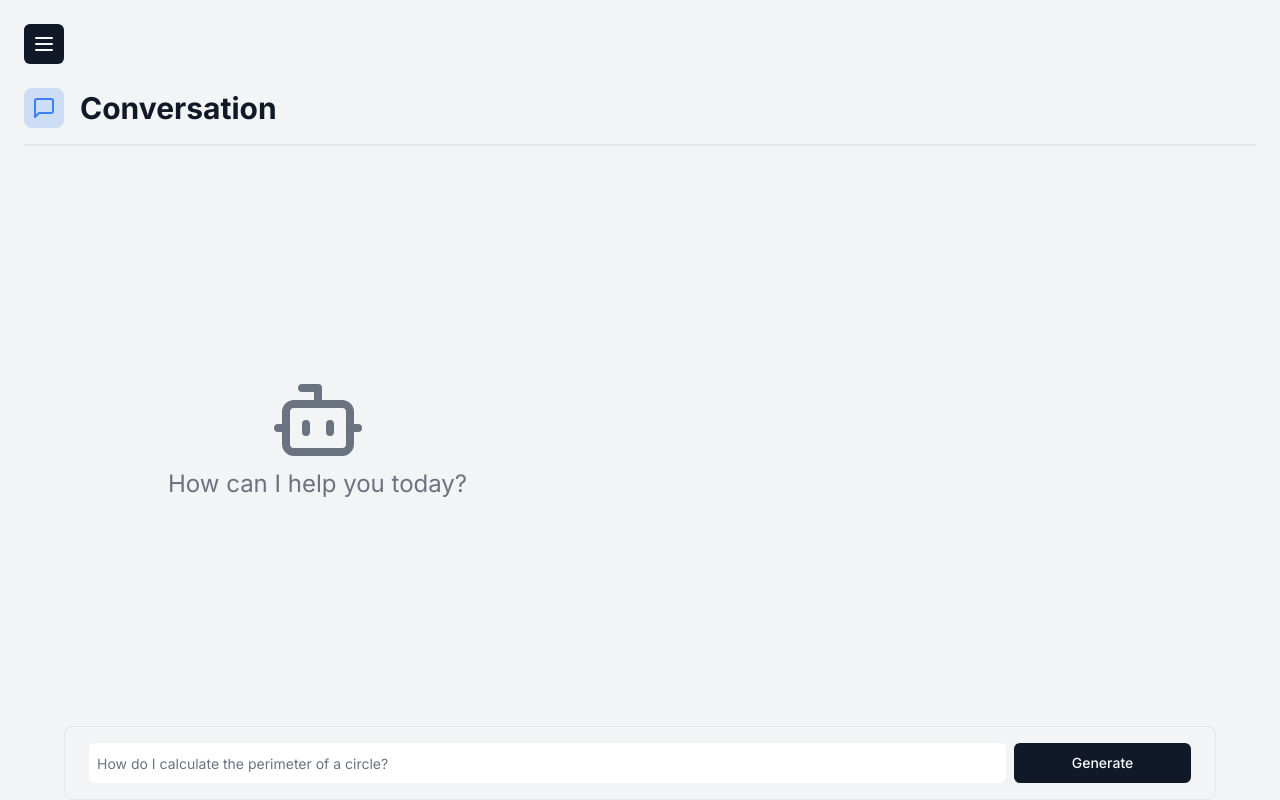
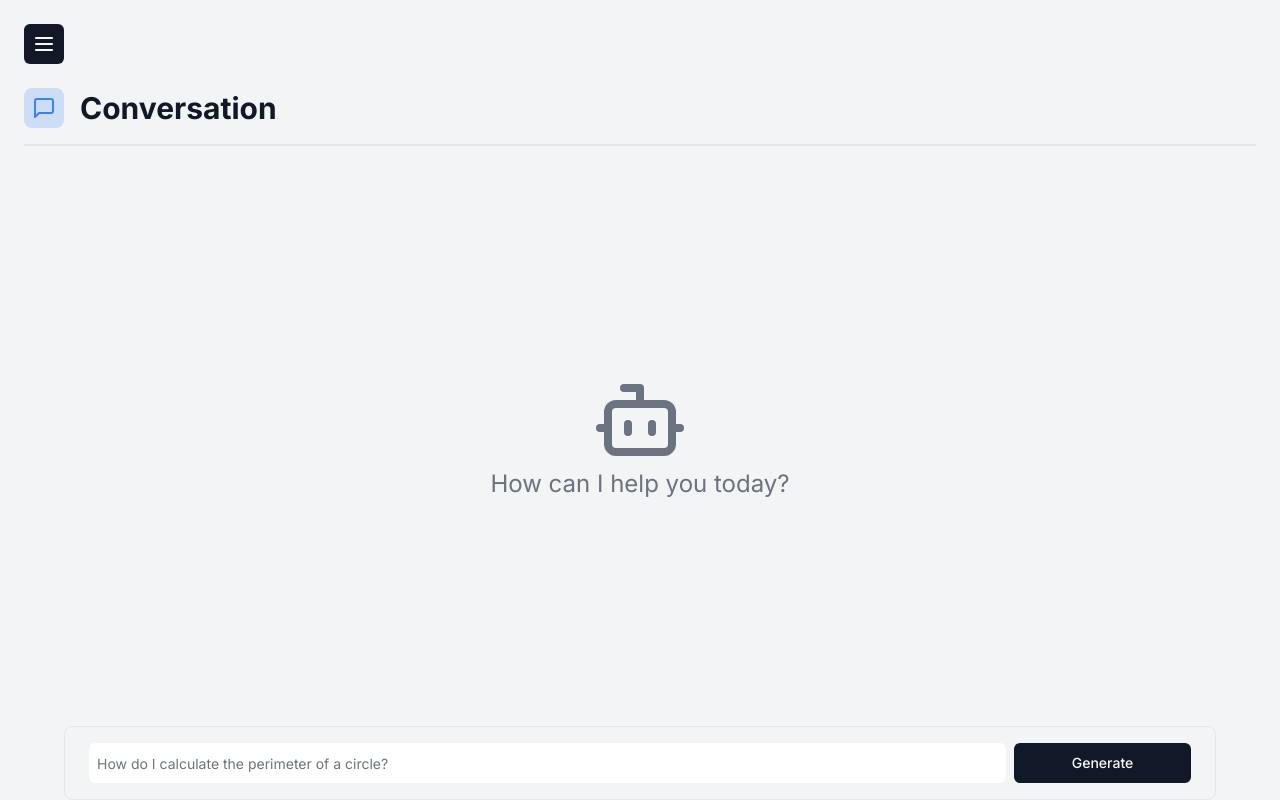
Before and after one commit to kpirabaharan/AI-SaaS, a Next.js app: page /conversation in a window 1280 px wide. Built offline with nearby package versions, Linux system fonts and the light colour scheme; what @kamona/tailwindcss-perspective would draw is missing.

Commit message:
Fixed Layout ???
Signed-off-by: Keeshigan Pirabaharan <kpirabaharan3@gmail.com>

```diff
--- a/src/app/(routes)/conversation/components/conversation-body.tsx
+++ b/src/app/(routes)/conversation/components/conversation-body.tsx
@@ -3,6 +3,7 @@
 import { ChatCompletionMessageParam } from 'openai/resources/index.mjs';
 import { useState } from 'react';
 
+import { cn } from '@/lib/utils';
 import ConversationContent from './conversation-content';
 import ConversationForm from './conversation-form';
 
@@ -11,9 +12,14 @@ const ConversationBody = () => {
 
   return (
     <div className='mx-auto mt-4 h-full w-full max-w-6xl overflow-hidden'>
-      <div className='flex h-full flex-col gap-y-4'>
+      <div
+        className={cn(
+          'flex h-full flex-col gap-y-4',
+          messages.length === 0 ? 'justify-start' : 'justify-end',
+        )}
+      >
         <ConversationContent messages={messages} />
-        <div className='mt-auto w-full'>
+        <div className={cn('w-full', messages.length === 0 && 'mt-auto')}>
           <ConversationForm messages={messages} setMessages={setMessages} />
         </div>
       </div>
--- a/src/app/(routes)/conversation/components/conversation-content.tsx
+++ b/src/app/(routes)/conversation/components/conversation-content.tsx
@@ -11,14 +11,17 @@ interface ConversationContentProps {
 }
 
 const ConversationContent = ({ messages }: ConversationContentProps) => {
-  // TODO: Push Div Down
   return (
-    <div className='flex h-full min-h-[100px] w-full px-4 md:px-6'>
-      <div className='h-full' />
+    <div
+      className={cn(
+        'flex max-h-full min-h-[100px] w-full justify-center px-4 md:px-6',
+        messages.length === 0 && 'h-full',
+      )}
+    >
       {messages.length === 0 ? (
         <Empty label='How can I help you today?' />
       ) : (
-        <div className='flex h-full w-full flex-col gap-y-4 overflow-y-auto'>
+        <div className='no-scrollbar flex h-full w-full flex-col gap-y-4 overflow-y-auto'>
           {messages.map((message, index) => (
             <div
               key={index}
--- a/src/components/Empty.tsx
+++ b/src/components/Empty.tsx
@@ -6,8 +6,10 @@ interface EmptyProps {
 
 const Empty = ({ label }: EmptyProps) => {
   return (
-    <div className='flex h-full flex-col items-center justify-center p-20 text-muted-foreground'>
-      <BotIcon className='h-24 w-24' />
+    <div className='flex h-full flex-col items-center justify-center text-muted-foreground'>
+      <div className='relative h-24 w-24'>
+        <BotIcon className='h-full w-full' />
+      </div>
       <p className='text-center text-xl md:text-2xl'>{label}</p>
     </div>
   );
--- a/src/components/custom-avatar.tsx
+++ b/src/components/custom-avatar.tsx
@@ -23,11 +23,10 @@ const CustomAvatar = ({ role }: CustomAvatarProps) => {
   }
 
   return (
-    <div
-      className='inline-flex h-8 w-8 items-center justify-center rounded-full
-      bg-secondary'
-    >
-      <BotIcon />
+    <div className='relative'>
+      <div className='flex h-8 w-8 items-center justify-center bg-secondary rounded-full'>
+        <BotIcon className='h-6 w-6' />
+      </div>
     </div>
   );
 };
```
